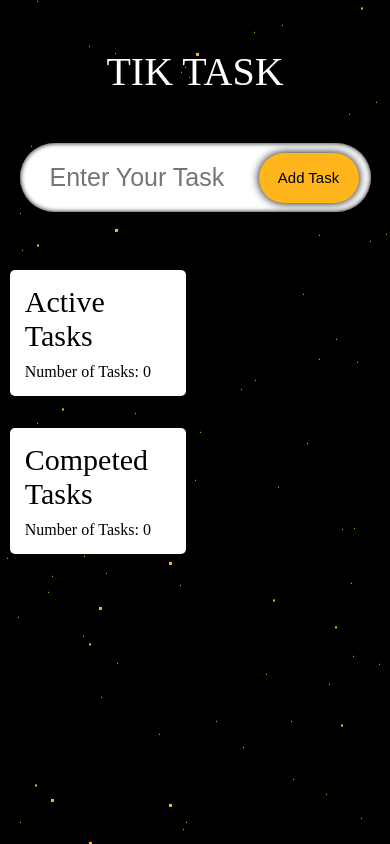
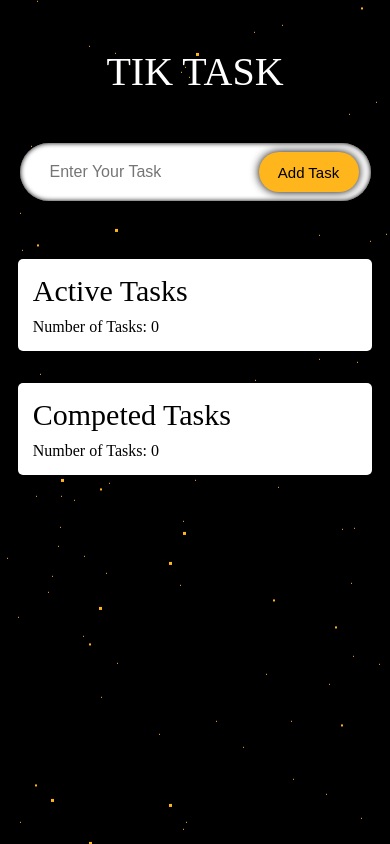
Before and after one commit to henryluan95/Tiktask, a React (Create React App) app: page / in a window 390 px wide. Built offline with nearby package versions, Linux system fonts and the light colour scheme.

Commit message:
Change style for mobile

```diff
--- a/src/components/InputField/InputField.scss
+++ b/src/components/InputField/InputField.scss
@@ -17,16 +17,20 @@
     width: 100%;
     border-radius: 3.125rem;
     padding: 1.25rem 1.875rem;
-    font-size: 1.5625rem;
+    font-size: 1rem;
     border: none;
     transition: 0.2s;
     box-shadow: inset 0 0 5px black;
+
+    @include tablet {
+      font-size: 1.5625rem;
+    }
   }
 
   &__submit {
     position: absolute;
     width: 6.25rem;
-    height: 3.125rem;
+    height: 2.5rem;
     margin: 0.75rem;
     border-radius: 3.125rem;
     right: 0;
@@ -38,6 +42,10 @@
     box-shadow: 0 0 0.625rem black;
     cursor: pointer;
 
+    @include tablet {
+      height: 3.125rem;
+    }
+
     &:hover {
       background-color: $color-button-background-hover;
     }
--- a/src/components/TodoList/TodoList.scss
+++ b/src/components/TodoList/TodoList.scss
@@ -6,6 +6,7 @@
   margin-top: 0.625rem;
   gap: 2rem;
   z-index: 2;
+  padding: 0 0.5rem;
 
   @include desktop {
     flex-direction: row;
@@ -23,12 +24,11 @@
   &__active {
     @include flex-layout(column, space-evenly);
     border-radius: 0.3125rem;
-    width: 47.5%;
+    width: 100%;
     padding: 0.9375rem;
     background-color: white;
 
     @include tablet {
-      width: 100%;
       margin-bottom: 10px;
     }
   }
```
